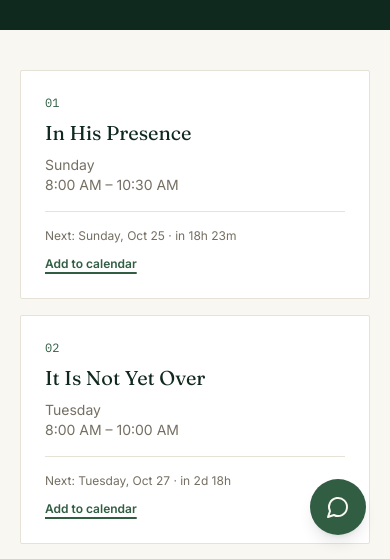
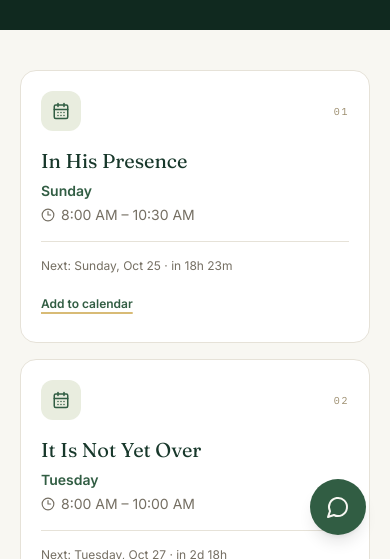
Before and after one commit to taiwoatlas/surefire-next, a Next.js app: page /services in a window 390 px wide. Shown: the part 285-844 px from the top of the page. Built offline with nearby package versions, Linux system fonts and the light colour scheme; no server answers.

Commit message:
Continue compact redesign across page headers, mobile navigation and service cards

```diff
--- a/components/church/ServiceCard.tsx
+++ b/components/church/ServiceCard.tsx
@@ -1,6 +1,7 @@
 "use client";
 
 import * as React from "react";
+import { CalendarDays, Clock3 } from "lucide-react";
 import type { Service } from "@/types/church";
 import { nextServiceOccurrence, formatCountdown } from "@/lib/dates";
 import { buildIcsDataUrl } from "@/lib/calendar";
@@ -15,32 +16,23 @@ export function ServiceCard({ service }: { readonly service: Service }) {
   }, [service]);
 
   return (
-    <div className="relative spotlight-card rounded-sm border border-line bg-charcoal p-6">
-      <p className="font-mono text-xs text-red">{service.num}</p>
-      <h3 className="mt-2 font-display text-xl">{service.name}</h3>
-      <p className="mt-2 text-sm text-gray">{service.day}</p>
-      <p className="text-sm text-gray">{service.time}</p>
+    <article className="group rounded-2xl border border-[#e6e2d8] bg-white p-5 transition duration-200 hover:-translate-y-0.5 hover:border-[#c7ad6d] hover:shadow-[0_12px_32px_rgba(24,56,43,.08)] sm:p-6">
+      <div className="flex items-center justify-between">
+        <span className="grid size-10 place-items-center rounded-xl bg-[#e9eddf] text-[#315d43]"><CalendarDays size={18} aria-hidden="true" /></span>
+        <span className="font-mono text-[10px] tracking-[.16em] text-[#9a8b6b]">{service.num}</span>
+      </div>
+      <h3 className="mt-4 font-display text-xl text-[#18382b]">{service.name}</h3>
+      <p className="mt-1.5 text-sm font-semibold text-[#315d43]">{service.day}</p>
+      <p className="mt-1 flex items-center gap-1.5 text-sm text-[#756f63]"><Clock3 size={14} aria-hidden="true" />{service.time}</p>
 
       {occurrence && (
-        <div className="mt-4 border-t border-line pt-4">
-          {occurrence.isLive ? (
-            <p className="text-xs font-semibold uppercase tracking-wide text-red">Happening now</p>
-          ) : (
-            <p className="text-xs text-gray">
-              Next: {occurrence.start.toLocaleDateString(undefined, { weekday: "long", month: "short", day: "numeric" })}
-              {" · in "}
-              {formatCountdown(occurrence.start.getTime() - Date.now())}
-            </p>
+        <div className="mt-4 border-t border-[#e6e2d8] pt-4">
+          {occurrence.isLive ? <p className="text-xs font-semibold text-[#315d43]">Happening now</p> : (
+            <p className="text-xs text-[#756f63]">Next: {occurrence.start.toLocaleDateString(undefined, { weekday: "long", month: "short", day: "numeric" })} · in {formatCountdown(occurrence.start.getTime() - Date.now())}</p>
           )}
-          <a
-            href={buildIcsDataUrl(occurrence)}
-            download={`${service.key}.ics`}
-            className="mt-3 inline-block text-xs font-semibold text-red underline decoration-red decoration-2 underline-offset-4"
-          >
-            Add to calendar
-          </a>
+          <a href={buildIcsDataUrl(occurrence)} download={`${service.key}.ics`} className="mt-3 inline-flex min-h-9 items-center text-xs font-semibold text-[#315d43] underline decoration-[#d8bb76] decoration-2 underline-offset-4 hover:text-[#10291f]">Add to calendar</a>
         </div>
       )}
-    </div>
+    </article>
   );
 }
```
